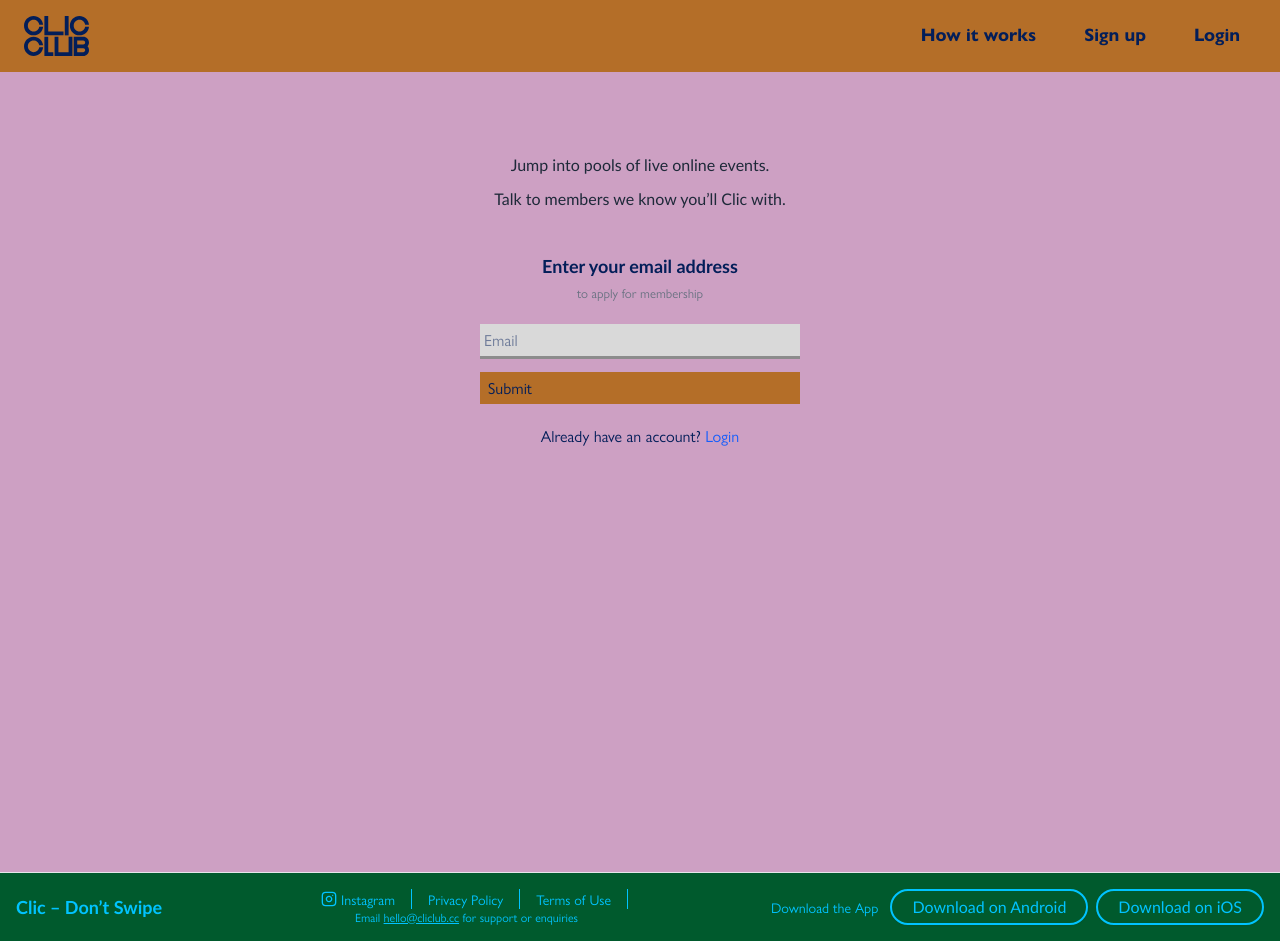
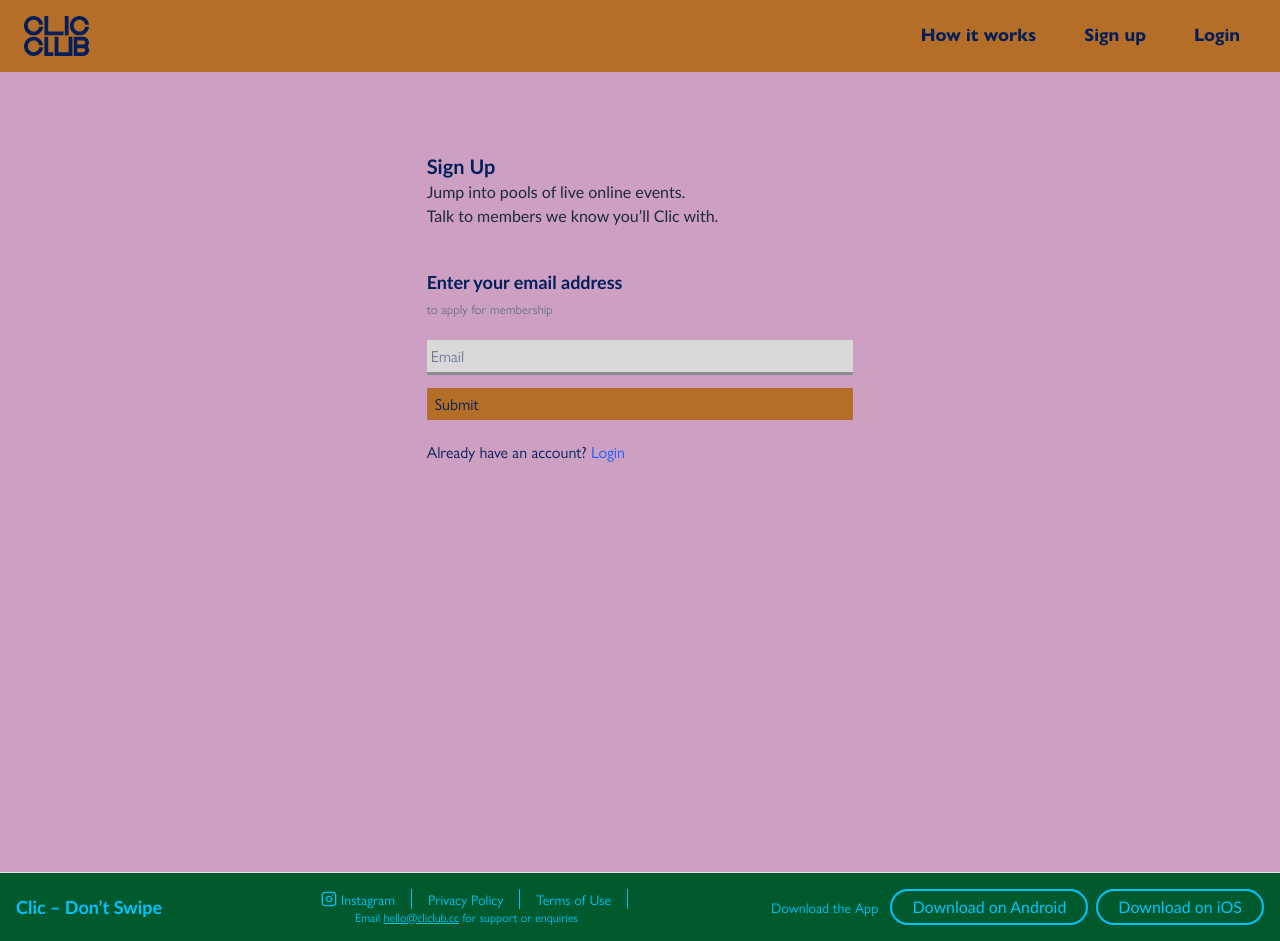
Before and after one commit to Lightxxo/CLIC-WEB, a React (Vite) app in the folder Frontend/: page /signup in a window 1280 px wide. Built offline with nearby package versions, Linux system fonts and the light colour scheme.

Commit message:
deploying current updates!

```diff
--- a/Frontend/src/components/EmailVerification/EmailVerification.tsx
+++ b/Frontend/src/components/EmailVerification/EmailVerification.tsx
@@ -200,18 +200,19 @@ const EmailVerification = () => {
     });
   }
   return (
-    <div className="mt-20 text-center">
-      <div className="text-center my-10">
-        <p className="text-base font-medium text-gray-800 max-w-sm mx-auto leading-relaxed px-2">
+    <div className="mt-20 mx-auto mb-10 w-9/10 sm:w-1/3">
+      <div className="my-10">
+        <h3 className="text-left font-bold text-xl mt-20">Sign Up</h3>
+        <p className="text-left text-base font-medium text-gray-800">
           Jump into pools of live online events.
         </p>
-        <p className="text-base font-medium text-gray-800 max-w-sm mx-auto mt-2 leading-relaxed px-2">
+        <p className="text-left text-base font-medium text-gray-800">
           Talk to members we know you’ll Clic with.
         </p>
       </div>
 
       {isLoading ? (
-        <div className="w-1/2 m-auto mt-5">
+        <div className="mt-5">
           <Skeleton className="h-[125px] rounded-xl" />
           <Skeleton className="h-4 mt-3" />
         </div>
@@ -225,19 +226,19 @@ const EmailVerification = () => {
               </p>
               <input
                 type="email"
-                className="w-4/5 md:w-1/4 mx-auto bg-[#D9D9D9] p-1 shadow-[0_3px_#8c8c8c]"
+                className="bg-[#D9D9D9] p-1 shadow-[0_3px_#8c8c8c] w-full"
                 onKeyDown={emailInput}
                 onChange={(e) => setEmail(e.target.value.trim())}
                 placeholder="Email"
               />
               {error != "" && (
-                <p className="text-left w-4/5 md:w-1/4 mx-auto text-red-600 text-xs">
+                <p className="text-left text-red-600 text-xs m-0">
                   {error}
                 </p>
               )}
               <br />
               <button
-                className="cursor-pointer mt-4 w-4/5 md:w-1/4 mx-auto text-left bg-[#B46E28] p-1 px-2"
+                className="cursor-pointer mt-4 text-left bg-[#B46E28] p-1 px-2  w-full"
                 onClick={emailSubmit}
               >
                 Submit
@@ -258,7 +259,7 @@ const EmailVerification = () => {
               </p>
               <input
                 type="number"
-                className="w-4/5 md:w-1/4 mx-auto bg-[#D9D9D9] p-1 shadow-[0_3px_#8c8c8c]"
+                className="bg-[#D9D9D9] p-1 shadow-[0_3px_#8c8c8c] w-full"
                 min="100000"
                 max="999999"
                 onKeyDown={codeInput}
@@ -266,12 +267,12 @@ const EmailVerification = () => {
                 placeholder="enter your code"
               />
               {codeError != "" && (
-                <p className="text-left w-4/5 md:w-1/4 mx-auto text-red-600 text-xs">
+                <p className="text-left text-red-600 text-xs m-0">
                   {codeError}
                 </p>
               )}<br />
               <button
-                className="cursor-pointer mt-4 w-4/5 md:w-1/4 mx-auto text-left bg-[#B46E28] p-1 px-2"
+                className="cursor-pointer mt-4 text-left bg-[#B46E28] p-1 px-2 w-full"
                 onClick={codeSubmit}
               >
                 Submit
--- a/Frontend/src/components/Footer/Footer.tsx
+++ b/Frontend/src/components/Footer/Footer.tsx
@@ -4,7 +4,7 @@ import { Button } from "@/components/ui/button";
 
 export default function Footer() {
   return (
-    <footer className="mt-auto border-t border-gray-200 text-sm bg-[#005A2D] text-[#00C3FF]">
+    <footer className="border-t border-gray-200 text-sm bg-[#005A2D] text-[#00C3FF]">
       <div className="max-w-7xl mx-auto px-4 py-4">
         {/* Desktop / Tablet Layout */}
         <div className="hidden md:flex justify-between items-center gap-4 flex-nowrap">
--- a/Frontend/src/components/Navbar/Navbar.tsx
+++ b/Frontend/src/components/Navbar/Navbar.tsx
@@ -18,6 +18,7 @@ export default function Navbar() {
       verificationStatus: false,
       email: "",
       token: null,
+      signupSuccess: false,
     }));
     navigate("/");
   };
--- a/Frontend/src/config.ts
+++ b/Frontend/src/config.ts
@@ -1,4 +1,4 @@
-const API_BASE_URL = "involved-rosemaria-project-code-clic-b3374d4e.koyeb.app"; //; ""d367b7e4d894.ngrok-free.app""
+const API_BASE_URL = "involved-rosemaria-project-code-clic-b3374d4e.koyeb.app";
 const API_PORT = "";
 const REMOTE = true;
 
```
